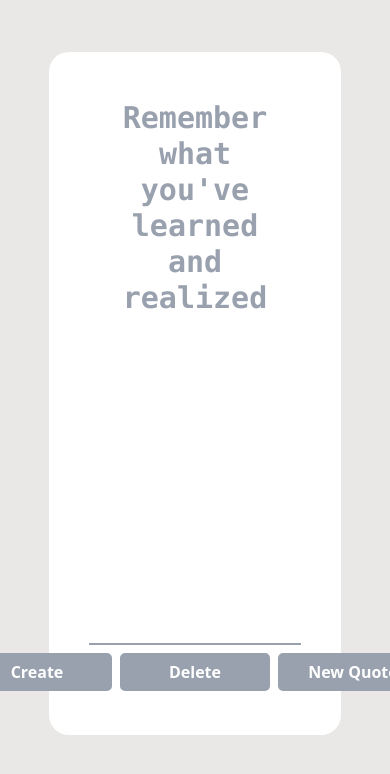
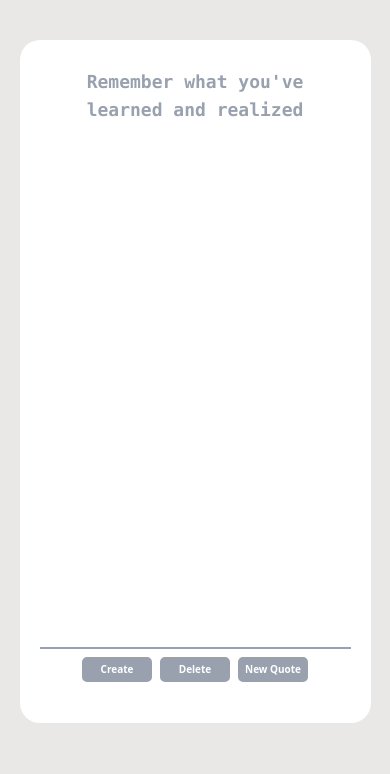
Before and after one commit to Miguel-Flandez/Quote-Library, a React (Vite) app: page / in a window 390 px wide. Shown: the top 774 px of the page. Built offline with nearby package versions, Linux system fonts and the light colour scheme; no server answers; the database is empty.

Commit message:
added responsive styling

```diff
--- a/src/App.jsx
+++ b/src/App.jsx
@@ -6,7 +6,7 @@ function App() {
 
 
   return (
-    <div className='flex flex-col items-center h-screen overflow-y-hidden pt-10 gap-3'>
+    <div className='flex justify-center h-screen overflow-y-hidden pt-10 max-sm:p'>
       <h1></h1>
       <Textarea/>
     </div>
--- a/src/components/Textarea.jsx
+++ b/src/components/Textarea.jsx
@@ -102,12 +102,13 @@ export default function Textarea(){
             <>
 
             {showDeleteModal && <ConfirmDelete onConfirm={handleConfirm}/>}{/*  hide the modal */}
-                <div className="flex flex-col gap-2 bg-white border-gray-400 rounded-[20px] w-[75%] min-h-[85%] max-h-[85%] p-10">
+                <div className="flex flex-col gap-2 bg-white border-gray-400 rounded-[20px] w-[75%] min-h-[85%] max-h-[85%] p-10
+                max-sm:w-[90%] max-sm:p-5">
                     {showInputField && <textarea name="input" id="textbox"
                     className="w-full min-h-[90%] text-gray-400 p-2 resize-none border-2 border-gray-400"
                     ref={inputs}>
                     </textarea>}
-                    {!showInputField && <div className="w-full min-h-[90%] text-gray-400 text-3xl font-bold font-mono text-center p-2 resize-non overflow-y-auto">
+                    {!showInputField && <div className="w-full min-h-[90%] text-gray-400 text-3xl max-sm:text-lg font-bold font-mono text-center p-2 resize-non overflow-y-auto">
                         {quote}
                     </div>}
                     <div className="flex justify-center gap-2 bg-gray border-t-2 border-gray-400 pt-2">
--- a/src/css/Textarea.module.css
+++ b/src/css/Textarea.module.css
@@ -14,3 +14,10 @@
     background-color: white;
     border-color: #99a1af;
 }
+@media (max-width:700px){
+    .button{
+        min-width: 70px;
+        padding: 3px 5px;
+        font-size: 10px;
+    }
+}
```
